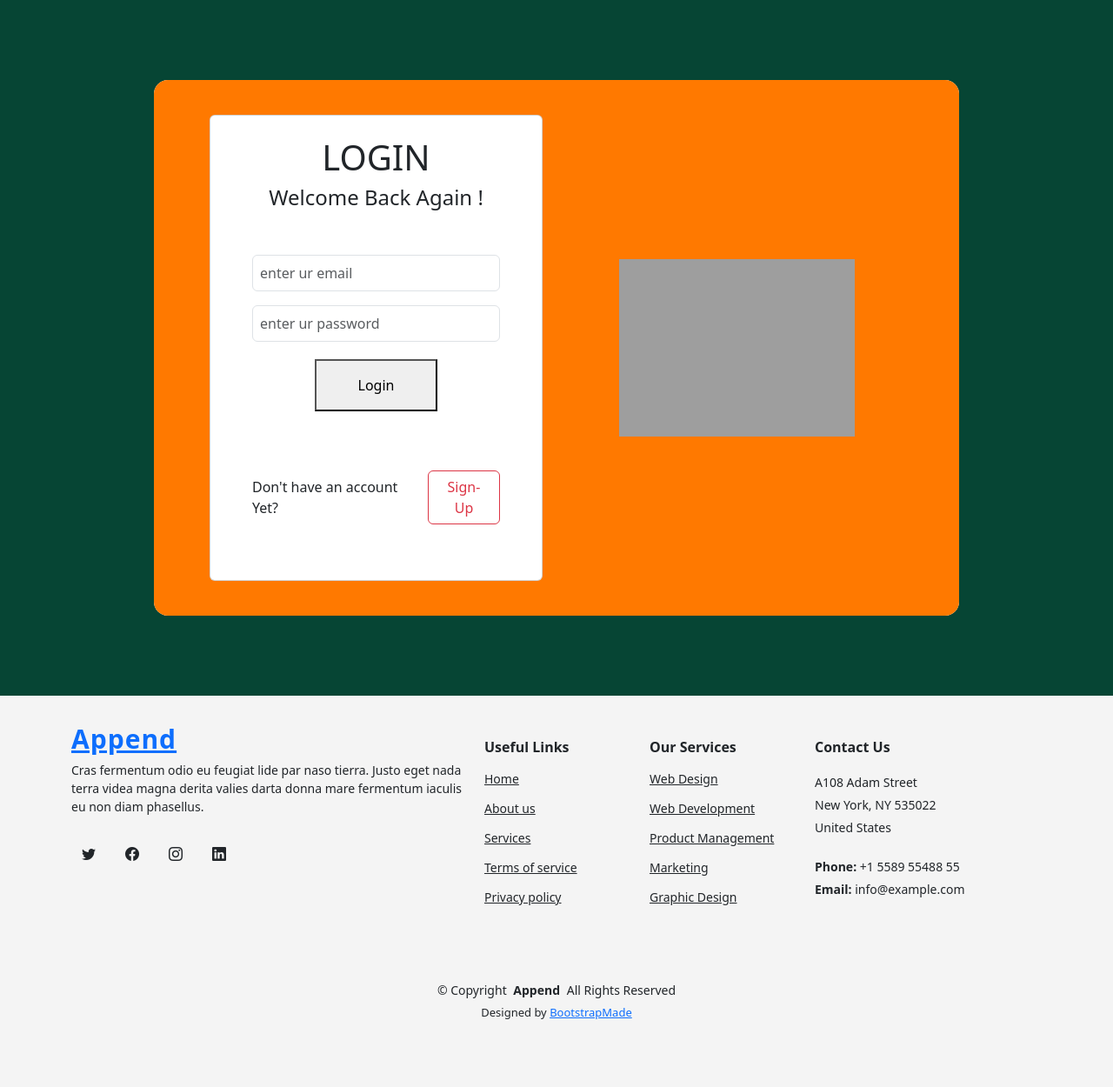
After one commit to BENAMARLAHCEN/StadiumStream-AFRICA-CUP, a PHP site: the page made by app/View/login.php in a window 1280 px wide. The commit adds this page. Shown: the whole page at 87% size. Run offline with PHP 8.4, Linux system fonts and the light colour scheme; the template is opened without the code that fills it, so the values that code supplies are empty; some libraries are stand-ins or nearby versions; grey boxes are pictures that could not be loaded.

Commit message:
integration des pages login et signup

```diff
--- a/app/View/layouts/main.php
+++ b/app/View/layouts/main.php
@@ -8,6 +8,7 @@
     <title><?php echo $title ?? 'PHP MVC' ?></title>
 
     <!-- CSS -->
+    <link rel="stylesheet" href="<?=APP_URL?>public/asset/css/style2.css">
     <!-- Font Awesome -->
     <link href="https://cdnjs.cloudflare.com/ajax/libs/font-awesome/6.0.0/css/all.min.css" rel="stylesheet" />
     <!-- Google Fonts -->
@@ -15,10 +16,11 @@
     <link rel="stylesheet" href="https://cdn.jsdelivr.net/npm/bootstrap-icons@1.11.2/font/bootstrap-icons.min.css">
     <!-- MDB -->
     <link href="https://cdnjs.cloudflare.com/ajax/libs/mdb-ui-kit/7.1.0/mdb.min.css" rel="stylesheet" />
+    <script src="https://cdnjs.cloudflare.com/ajax/libs/popper.js/1.14.7/umd/popper.min.js" integrity="sha384-UO2eT0CpHqdSJQ6hJty5KVphtPhzWj9WO1clHTMGa3JDZwrnQq4sF86dIHNDz0W1" crossorigin="anonymous"></script>
+
 
     <link rel="stylesheet" href="https://cdn.jsdelivr.net/npm/bootstrap@5.3.0/dist/css/bootstrap.min.css">
     <link rel="stylesheet" href="https://cdn.jsdelivr.net/npm/summernote@0.8.18/dist/summernote-bs4.min.css">
-    <!-- <link rel="stylesheet" href="https://cdnjs.cloudflare.com/ajax/libs/font-awesome/5.15.4/css/all.min.css"> -->
 
     <!-- Custom CSS-->
     <style>
--- /dev/null
+++ b/app/View/login.php
@@ -0,0 +1,49 @@
+<section class="h-100 gradient-form" style="background-color: #064534;">
+  <div class="container py-5 h-100">
+    <div class="row d-flex justify-content-center align-items-center h-100">
+      <div class="col-xl-10">
+        <div class="card rounded-4 text-black border-0">
+          <div class="row g-0 px-5 py-4 rounded-4" style="background-color: #FF7900;">
+            <div class="col-lg-6 " >
+              <div class="card-body " >
+                <div class="card px-5 py-4">
+                <div class="text_log text-center">
+                  <h1>LOGIN</h1>
+                  <h4 class="mt-1 mb-5 pb-1">Welcome Back Again !</h4>
+                </div>
+                <form>
+
+                <div class="mb-3">
+                      <input type="email" class="form-control p-2" id="email" placeholder="enter ur email">
+                  </div>
+
+                  <div class="mb-3">
+                      <input type="password" class="form-control p-2" id="password" placeholder="enter ur password">
+                  </div>
+
+                  <div class="text-center pt-1 mb-5 pb-1">
+                    <button class="btn-click btn-block fa-lg gradient-custom-2 mb-3 px-5 py-3" type="button">Login</button>
+                  </div>
+
+                  <div class="d-flex align-items-center justify-content-center pb-4">
+                    <p class="mb-0 me-2">Don't have an account Yet?</p>
+                    <button type="button" class="btn btn-outline-danger" >Sign-Up </button>
+                  </div>
+
+                </form>
+              </div>
+
+
+              </div>
+            </div>
+            <div class="col-lg-6 d-flex align-items-center gradient-custom-2">
+              <div class="text-white px-3 py-4 p-md-5 mx-md-4">
+                <img class="image w-100" src="public/asset/img/side-view-smiley-kid-holding-ball 1.svg" alt="side-view-smiley-kid-holding-ball ">
+               </div>
+            </div>
+          </div>
+        </div>
+      </div>
+    </div>
+  </div>
+</section>
```
Also changed, not shown: app/View/sign-up.php (added, +61 -0 lines).
